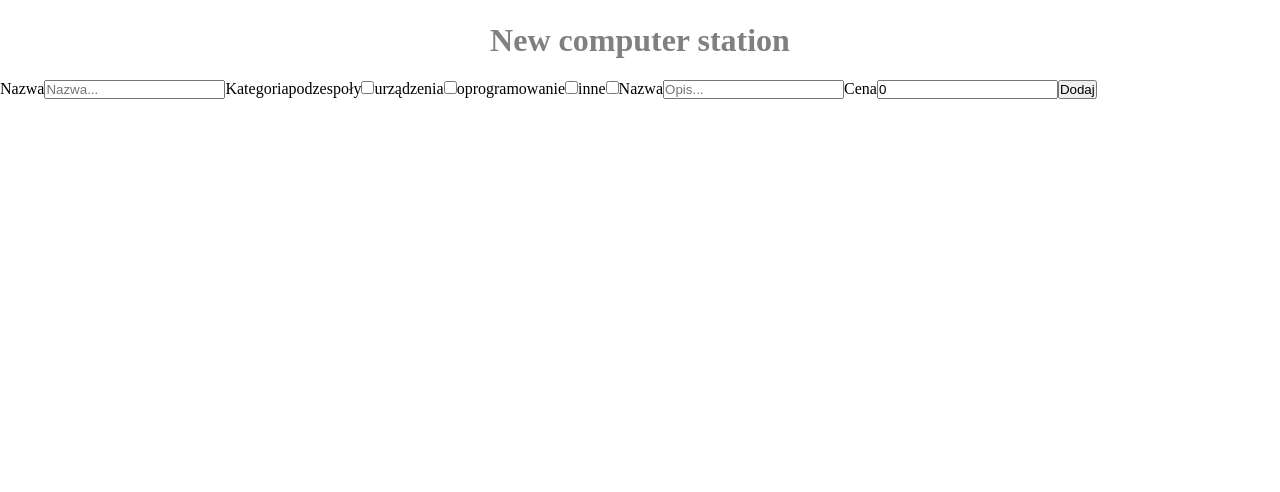
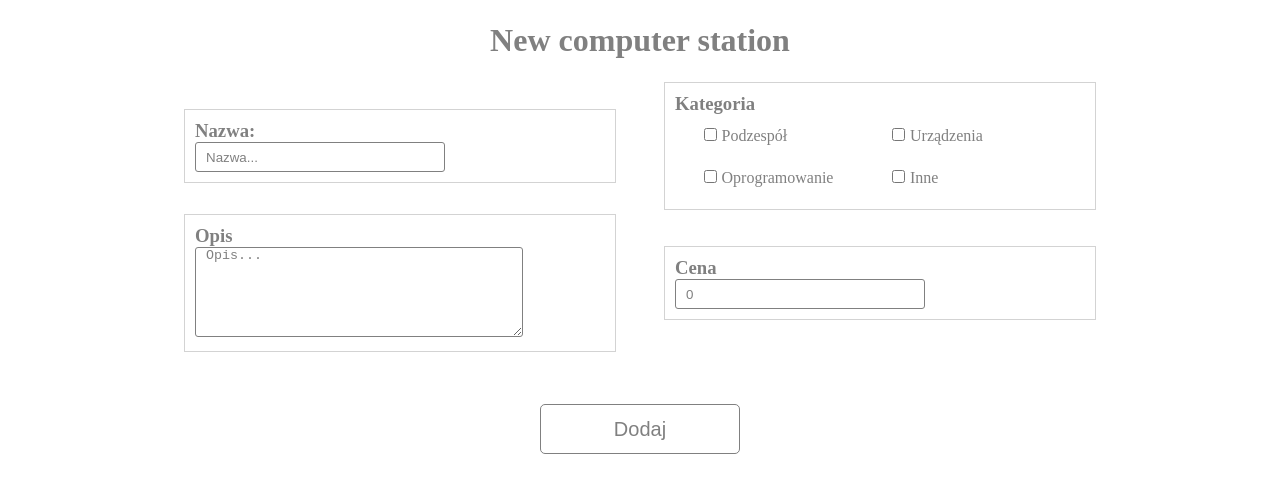
Before and after one commit to PawelDziarmaga/new-computer-station, a React (Create React App) app: page / in a window 1280 px wide. Shown: the top 492 px of the page. Built offline with nearby package versions, Linux system fonts and the light colour scheme.

Commit message:
Add form validation Add table Add store for categories

```diff
--- a/src/components/Forms/FormChecBox.tsx
+++ /dev/null
@@ -1,84 +0,0 @@
-import { useState } from "react";
-
-type PropsType = {
-	setCategory: (e: string) => void;
-};
-
-function FormChecBox(props: PropsType) {
-	const [hardware, setHardware] = useState<boolean>(false);
-	const [software, setSoftware] = useState<boolean>(false);
-	const [devices, setDevices] = useState<boolean>(false);
-	const [other, setOther] = useState<boolean>(false);
-
-	const handleChange = (e: string) => {
-		props.setCategory(e);
-	};
-
-	return (
-		<label className='kategoria'>
-			Kategoria
-			<label className='podzepoly'>
-				podzespoły
-				<input
-					type='checkbox'
-					name='podzespoły'
-					value='podzespoły'
-					checked={hardware}
-					onChange={(e) => {
-						setHardware(e.target.checked);
-						setSoftware(false);
-						setDevices(false);
-						setOther(false);
-						handleChange(e.target.value);
-					}}></input>
-			</label>
-			<label className='urządzenia'>
-				urządzenia
-				<input
-					type='checkbox'
-					name='urządzenia'
-					value='urządzenia'
-					checked={devices}
-					onChange={(e) => {
-						setHardware(false);
-						setSoftware(false);
-						setDevices(e.target.checked);
-						setOther(false);
-						handleChange(e.target.value);
-					}}></input>
-			</label>
-			<label className='oprogramowanie'>
-				oprogramowanie
-				<input
-					type='checkbox'
-					name='oprogramowanie'
-					value='oprogramowanie'
-					checked={software}
-					onChange={(e) => {
-						setHardware(false);
-						setSoftware(e.target.checked);
-						setDevices(false);
-						setOther(false);
-						handleChange(e.target.value);
-					}}></input>
-			</label>
-			<label className='inne'>
-				inne
-				<input
-					type='checkbox'
-					name='inne'
-					value='inne'
-					checked={other}
-					onChange={(e) => {
-						setHardware(false);
-						setSoftware(false);
-						setDevices(false);
-						setOther(e.target.checked);
-						handleChange(e.target.value);
-					}}></input>
-			</label>
-		</label>
-	);
-}
-
-export default FormChecBox;
--- /dev/null
+++ b/src/components/Forms/FormStyle.tsx
@@ -0,0 +1,96 @@
+import styled from "styled-components";
+
+export const Form = styled.form`
+	display: flex;
+	justify-content: space-around;
+	align-items: center;
+	flex-wrap: wrap;
+	width: 75%;
+	margin: 0 auto;
+	label {
+		margin: 2px;
+		padding: 10px;
+	}
+`;
+
+export const Label = styled.label<{ empty: boolean }>`
+	border: 1px solid lightgrey;
+	color: grey;
+	width: 45%;
+	h3 {
+	}
+	input {
+		padding-left: 10px;
+		height: 30px;
+		width: 250px;
+		color: grey;
+		background-color: white;
+		border: 1px solid ${(props) => (props.empty ? "grey" : "red")};
+		border-radius: 3px;
+		transition: 0.2s ease-in-out;
+		::placeholder {
+			color: grey;
+		}
+		:focus {
+			border: 2px solid black;
+			background-color: #ffffff66;
+		}
+	}
+`;
+export const DescriptionLabel = styled.label<{ empty: boolean }>`
+	border: 1px solid lightgrey;
+	color: grey;
+	width: 45%;
+	h3 {
+	}
+	textarea {
+		padding-left: 10px;
+
+		height: 90px;
+		width: 80%;
+		color: grey;
+		background-color: white;
+		border: 1px solid ${(props) => (props.empty ? "grey" : "red")};
+		border-radius: 3px;
+		transition: 0.5s ease-in-out;
+		::placeholder {
+			color: grey;
+		}
+		:focus {
+			border: 2px solid black;
+			background-color: #ffffff66;
+		}
+	}
+`;
+export const Categorylabel = styled.label<{ empty: boolean }>`
+	border: 1px solid ${(props) => (props.empty ? "lightgrey" : "red")};
+	color: grey;
+	display: flex;
+	justify-content: center;
+	flex-wrap: wrap;
+	width: 45%;
+	h3 {
+		width: 100%;
+	}
+	label {
+		border: none;
+		width: 45%;
+		input {
+			margin-right: 5px;
+		}
+	}
+`;
+export const Button = styled.button`
+	margin: 50px;
+	background-color: white;
+	color: grey;
+	font-size: 20px;
+	height: 50px;
+	width: 200px;
+	border-radius: 5px;
+	box-shadow: none;
+	border: 1px solid grey;
+	&:hover {
+		box-shadow: 0 0 2px grey;
+	}
+`;
--- a/src/components/Forms/Forms.tsx
+++ b/src/components/Forms/Forms.tsx
@@ -1,13 +1,17 @@
 import { useState } from "react";
-
+//Import Redux and store and action
 import { useDispatch } from "react-redux";
 import { AppDispatch } from "../../state/store";
 import { addElement } from "../../state/listSlice";
+//Import style
+import { Form, Button } from "./FormStyle";
+//Import components
+import FormName from "./components/FormName";
+import FormDescription from "./components/FormDescription";
+import FormChecBox from "./components/FormChecBox";
+import FormPrice from "./components/FormPrice";
 
-import FormName from "./FormName";
-import FormDescription from "./FormDescription";
-import FormChecBox from "./FormChecBox";
-import FormPrice from "./FormPrice";
+let id: number = 0;
 
 function Forms() {
 	const dispatch = useDispatch<AppDispatch>();
@@ -17,8 +21,32 @@ function Forms() {
 	const [price, setPrice] = useState<number>(0);
 	const [category, setCategory] = useState<string>();
 
+	//Table validation
+	const [validationName, setValidationName] = useState<boolean>(true);
+	const [validationCate, setValidationCate] = useState<boolean>(true);
+	const [validationDesc, setValidationDesc] = useState<boolean>(true);
+	const tableValidation = () => {
+		if (name.length < 3) {
+			setValidationName(false);
+		} else {
+			setValidationName(true);
+		}
+		console.log(validationCate);
+		if (!category) {
+			setValidationCate(false);
+		} else {
+			setValidationCate(true);
+		}
+		if (description.length < 5) {
+			setValidationDesc(false);
+		} else {
+			setValidationDesc(true);
+		}
+	};
+
 	const addHendler = () => {
-		if (!description || !name || !price || !category) {
+		tableValidation();
+		if (description.length < 5 || name.length < 3 || !category) {
 			return;
 		}
 		setDescription("");
@@ -27,34 +55,42 @@ function Forms() {
 		setCategory("");
 
 		const newElement = {
-			id: 5,
+			id,
 			name,
 			description,
 			category,
 			price,
 		};
 		dispatch(addElement(newElement));
+		id++;
 	};
 
 	return (
-		<div>
-			<form>
-				<FormName name={name} setName={setName} />
-				<FormChecBox setCategory={setCategory} />
+		<Form>
+			<FormName
+				validationName={validationName}
+				name={name}
+				setName={setName}
+			/>
+			<FormChecBox
+				validationCate={validationCate}
+				category={category}
+				setCategory={setCategory}
+			/>
 			<FormDescription
+				validationDesc={validationDesc}
 				description={description}
 				setDescription={setDescription}
 			/>
 			<FormPrice price={price} setPrice={setPrice} />
-				<button
+			<Button
 				onClick={(e) => {
 					e.preventDefault();
 					addHendler();
 				}}>
 				Dodaj
-				</button>
-			</form>
-		</div>
+			</Button>
+		</Form>
 	);
 }
 
--- /dev/null
+++ b/src/components/Forms/components/FormChecBox.tsx
@@ -0,0 +1,42 @@
+//Import Redux and store and action
+import { useDispatch, useSelector } from "react-redux";
+import { AppDispatch, RootState } from "../../../state/store";
+import { removeElement } from "../../../state/listSlice";
+//Import style
+import { Categorylabel } from "../FormStyle";
+
+type PropsType = {
+	validationCate: boolean;
+	category: string | undefined;
+	setCategory: (e: string) => void;
+};
+
+function FormChecBox(props: PropsType) {
+	const dispatch = useDispatch<AppDispatch>();
+	const state = useSelector((state: RootState) => state.categorySlice);
+
+	const handleChange = (e: string) => {
+		props.setCategory(e);
+	};
+
+	return (
+		<Categorylabel empty={props.validationCate} className='kategoria'>
+			<h3>Kategoria</h3>
+			{state.map((element: string) => (
+				<label key={element} className={element}>
+					<input
+						type='checkbox'
+						name={element}
+						value={element}
+						checked={element === props.category}
+						onChange={(e) => {
+							handleChange(e.target.value);
+						}}></input>
+					{element}
+				</label>
+			))}
+		</Categorylabel>
+	);
+}
+
+export default FormChecBox;
--- a/src/components/Forms/FormDescription.tsx
+++ b/src/components/Forms/components/FormDescription.tsx
@@ -1,20 +1,24 @@
+//Import style
+import { DescriptionLabel } from "../FormStyle";
+
 type PropsType = {
+	validationDesc: boolean;
 	description: string;
 	setDescription: (e: string) => void;
 };
 
 function FormDescription(props: PropsType) {
 	return (
-		<label className='opis'>
-			Nazwa
-			<input
-				type='text'
+		<DescriptionLabel empty={props.validationDesc} className='opis'>
+			<h3>Opis</h3>
+			<textarea
+				rows={3}
 				placeholder='Opis...'
 				value={props.description}
 				onChange={(event) => {
 					props.setDescription(event.target.value);
-				}}></input>
-		</label>
+				}}></textarea>
+		</DescriptionLabel>
 	);
 }
 
--- a/src/components/Forms/FormName.tsx
+++ b/src/components/Forms/components/FormName.tsx
@@ -1,12 +1,16 @@
+//Import style
+import { Label } from "../FormStyle";
+
 type PropsType = {
+	validationName: boolean;
 	name: string;
 	setName: (e: string) => void;
 };
 
 function FormName(props: PropsType) {
 	return (
-		<label className='nazwa'>
-			Nazwa
+		<Label empty={props.validationName} className='nazwa'>
+			<h3>Nazwa:</h3>
 			<input
 				type='text'
 				placeholder='Nazwa...'
@@ -14,7 +18,7 @@ function FormName(props: PropsType) {
 				onChange={(event) => {
 					props.setName(event.target.value);
 				}}></input>
-		</label>
+		</Label>
 	);
 }
 
--- a/src/components/Forms/FormPrice.tsx
+++ b/src/components/Forms/components/FormPrice.tsx
@@ -1,3 +1,6 @@
+//Import style
+import { Label } from "../FormStyle";
+
 type PropsType = {
 	price: number;
 	setPrice: (e: number) => void;
@@ -5,15 +8,17 @@ type PropsType = {
 
 function FormPrice(props: PropsType) {
 	return (
-		<label className='cena'>
-			Cena
+		<Label empty={true} className='cena'>
+			<h3>Cena</h3>
 			<input
 				type='number'
 				value={props.price}
 				onChange={(event) => {
-					props.setPrice(event.target.valueAsNumber);
+					if (event.target.valueAsNumber >= 0) {
+						props.setPrice(event.target.valueAsNumber);
+					}
 				}}></input>
-		</label>
+		</Label>
 	);
 }
 
--- a/src/components/Tabels/Tabels.tsx
+++ b/src/components/Tabels/Tabels.tsx
@@ -1,41 +1,75 @@
+//Import Redux and store and action
 import { useDispatch, useSelector } from "react-redux";
 import { AppDispatch, RootState } from "../../state/store";
 import { removeElement } from "../../state/listSlice";
-
-import styled from "styled-components";
-const Div = styled.div`
-	border: 2px solid black;
-	margin: 10px;
-	font-size: 10px;
-`;
+//Import style
+import { Table } from "./TableStyle";
 
 function Tabels() {
 	const dispatch = useDispatch<AppDispatch>();
-	const state = useSelector((state: RootState) => state);
+	const listState = useSelector((state: RootState) => state.listSlice);
+	const categorySlice = useSelector(
+		(state: RootState) => state.categorySlice
+	);
 
-	return (
-		<div className='header'>
-			<h1>
-				{state
-					? state.map((x) => (
-							<Div key={x.id}>
-								<h2>{x.id}</h2>
-								<h2>{x.name}</h2>
-								<h2>{x.description}</h2>
-								<h2>{x.category}</h2>
-								<h2>{x.price}</h2>
-								<button
-									onClick={() => {
-										dispatch(removeElement(x.id));
-									}}>
+	const tableCategory = categorySlice.map((category) =>
+		listState.filter((x) => x.category === category).length ? (
+			<table>
+				<thead key={category}>
+					<tr>
+						<th className='table-name' colSpan={4}>
+							{category}
+						</th>
+					</tr>
+					<tr>
+						<th className='first-row'>Nazwa</th>
+						<th className='second-row'>Opis</th>
+						<th className='third-row'>Cena</th>
+						<th className='fourths-row'></th>
+					</tr>
+				</thead>
+
+				<tbody>
+					{listState
+						.filter((x) => x.category === category)
+						.map((element) => (
+							<tr key={element.id}>
+								<td className='first-row'>{element.name}</td>
+								<td className='second-row'>
+									{element.description}
+								</td>
+								<td className='third-row'>{element.price}</td>
+								<td
+									className='fourths-row'
+									onClick={(e) =>
+										dispatch(removeElement(element.id))
+									}>
 									usuń
-								</button>
-							</Div>
-					  ))
-					: null}
-			</h1>
-		</div>
+								</td>
+							</tr>
+						))}
+				</tbody>
+				<tfoot>
+					<tr>
+						<th className='first-row'></th>
+						<th className='second-row'>suma</th>
+						<th className='third-row'>
+							{listState
+								.filter((x) => x.category === category)
+								.map((suma) => {
+									let allPrice = 0;
+									allPrice = allPrice + suma.price;
+									return allPrice;
+								})}
+						</th>
+						<th className='fourths-row'></th>
+					</tr>
+				</tfoot>
+			</table>
+		) : null
 	);
+
+	return <Table>{tableCategory}</Table>;
 }
 
 export default Tabels;
--- /dev/null
+++ b/src/components/Tabels/TableStyle.tsx
@@ -0,0 +1,34 @@
+import styled from "styled-components";
+
+export const Table = styled.table`
+	width: 90%;
+	margin: 0 auto;
+	table {
+		width: 100%;
+		margin: 10px auto;
+		border-collapse: collapse;
+
+		td,
+		th {
+			border: 1px solid lightgrey;
+			padding: 5px;
+		}
+		.table-name {
+			border: none;
+		}
+		.first-row {
+			width: 30%;
+		}
+		.second-row {
+			width: 50%;
+		}
+		.third-row {
+			width: 10%;
+		}
+		.fourths-row {
+			width: 5%;
+			text-align: center;
+			cursor: pointer;
+		}
+	}
+`;
--- /dev/null
+++ b/src/state/categorySlice.ts
@@ -0,0 +1,27 @@
+import { createSlice, PayloadAction } from "@reduxjs/toolkit";
+
+const initialState = [
+	"Podzespół",
+	"Urządzenia",
+	"Oprogramowanie",
+	"Inne",
+] as initialStateType;
+
+type initialStateType = string[];
+
+const categorySlice = createSlice({
+	name: "List",
+	initialState,
+	reducers: {
+		addCategory: (state, action: PayloadAction<string>) => {
+			state.push(action.payload);
+		},
+		removeCategory(state, action: PayloadAction<string>) {
+			const index = state.findIndex((x) => x === action.payload);
+			state.splice(index, 1);
+		},
+	},
+});
+
+export const { addCategory, removeCategory } = categorySlice.actions;
+export default categorySlice.reducer;
--- a/src/state/store.ts
+++ b/src/state/store.ts
@@ -1,9 +1,17 @@
 import { configureStore } from "@reduxjs/toolkit";
 
 import listSlice from "./listSlice";
+import categorySlice from "./categorySlice";
+
+import { combineReducers } from "redux";
+
+const reducers = combineReducers({
+	listSlice,
+	categorySlice,
+});
 
 export const store = configureStore({
-	reducer: listSlice,
+	reducer: reducers,
 });
 
 export type AppDispatch = typeof store.dispatch;
```
Lines whose indentation alone changed are shown as unchanged.
